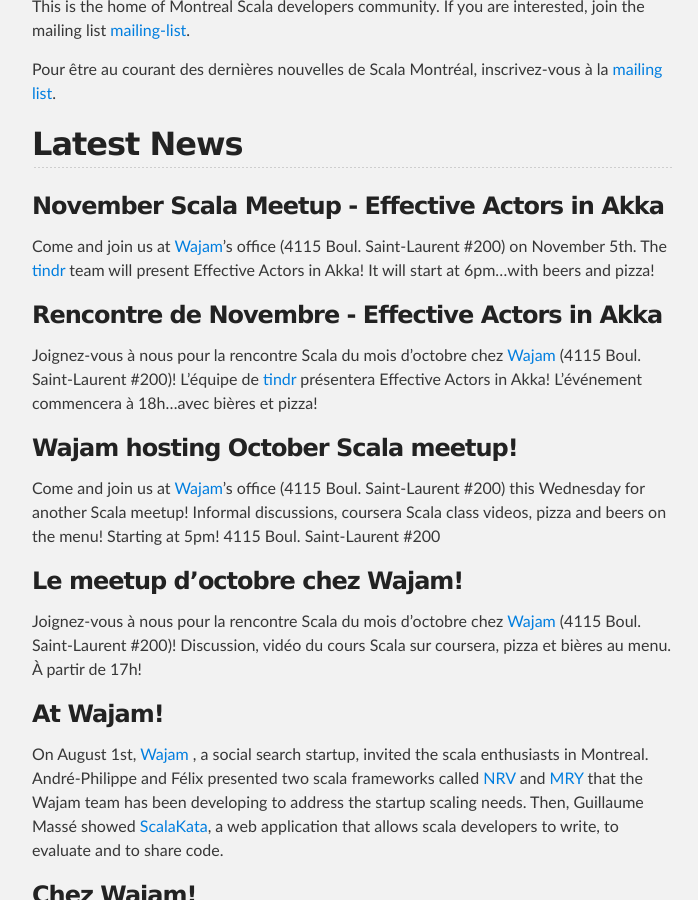
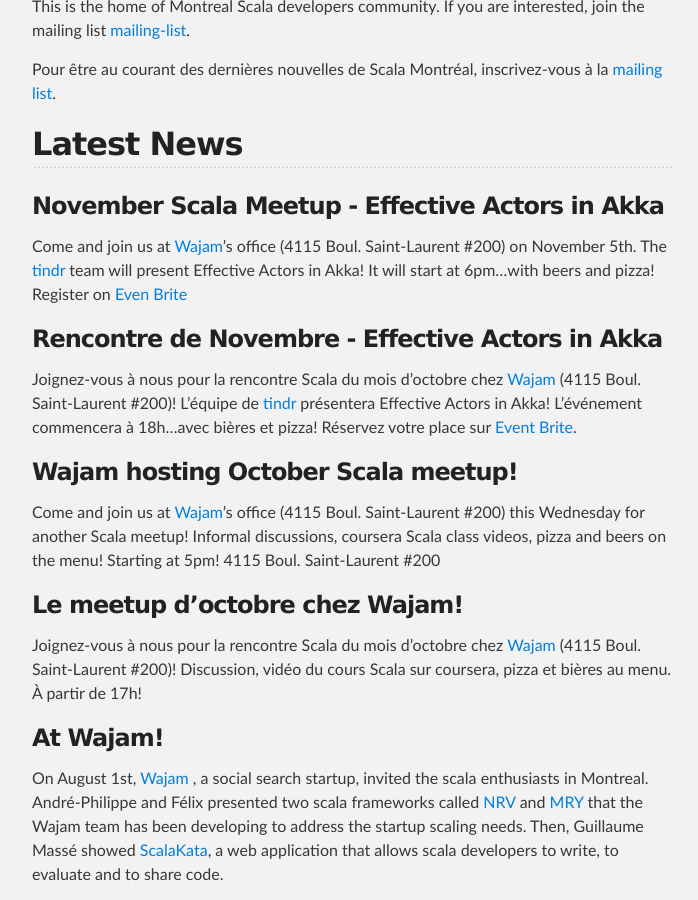
Before and after one commit to scala-montreal/scala-montreal.github.com, a Jekyll site: the page built from index.html, in a window 1280 px wide and 900 px high, scrolled down 316 px. Shown: the whole window, without its empty margins (288-986 px from the left). Built offline with Jekyll 4.4.1, drawn with Linux system fonts in a browser that asks for light colours.

Commit message:
added eventbrite link

```diff
--- a/_posts/2012-10-29-tindr-akka.markdown
+++ b/_posts/2012-10-29-tindr-akka.markdown
@@ -5,8 +5,8 @@
 
 ### November Scala Meetup - Effective Actors in Akka
 
-Come and join us at [Wajam](http://www.wajam.com)'s office (4115 Boul. Saint-Laurent #200) on November 5th. The [tindr](http://www.tindr.ca) team will present Effective Actors in Akka! It will start at 6pm...with beers and pizza!
+Come and join us at [Wajam](http://www.wajam.com)'s office (4115 Boul. Saint-Laurent #200) on November 5th. The [tindr](http://www.tindr.ca) team will present Effective Actors in Akka! It will start at 6pm...with beers and pizza! Register on [Even Brite](http://scala-montreal.eventbrite.ca/?ebtv=C)
 
 ### Rencontre de Novembre - Effective Actors in Akka
 
-Joignez-vous à nous pour la rencontre Scala du mois d'octobre chez [Wajam](http://www.wajam.com) (4115 Boul. Saint-Laurent #200)! L'équipe de [tindr](http://www.tindr.ca) présentera Effective Actors in Akka! L'événement commencera à 18h...avec bières et pizza!
+Joignez-vous à nous pour la rencontre Scala du mois d'octobre chez [Wajam](http://www.wajam.com) (4115 Boul. Saint-Laurent #200)! L'équipe de [tindr](http://www.tindr.ca) présentera Effective Actors in Akka! L'événement commencera à 18h...avec bières et pizza! Réservez votre place sur [Event Brite](http://scala-montreal.eventbrite.ca/?ebtv=C).
```
